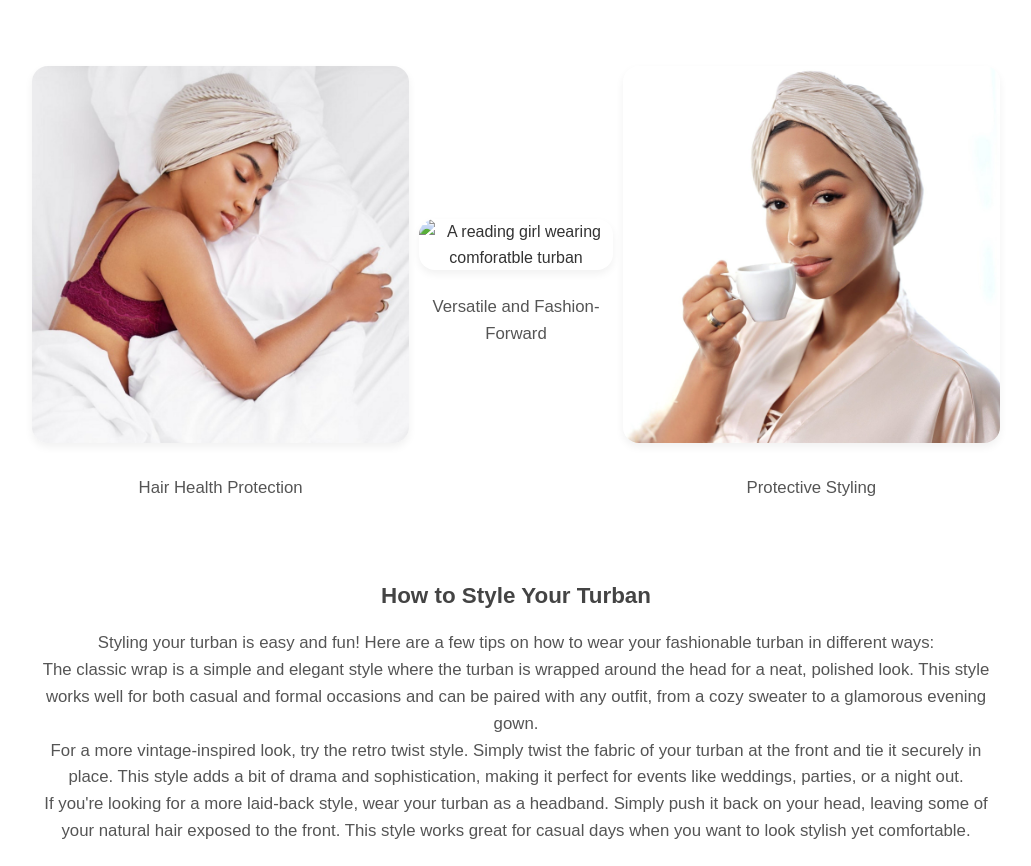
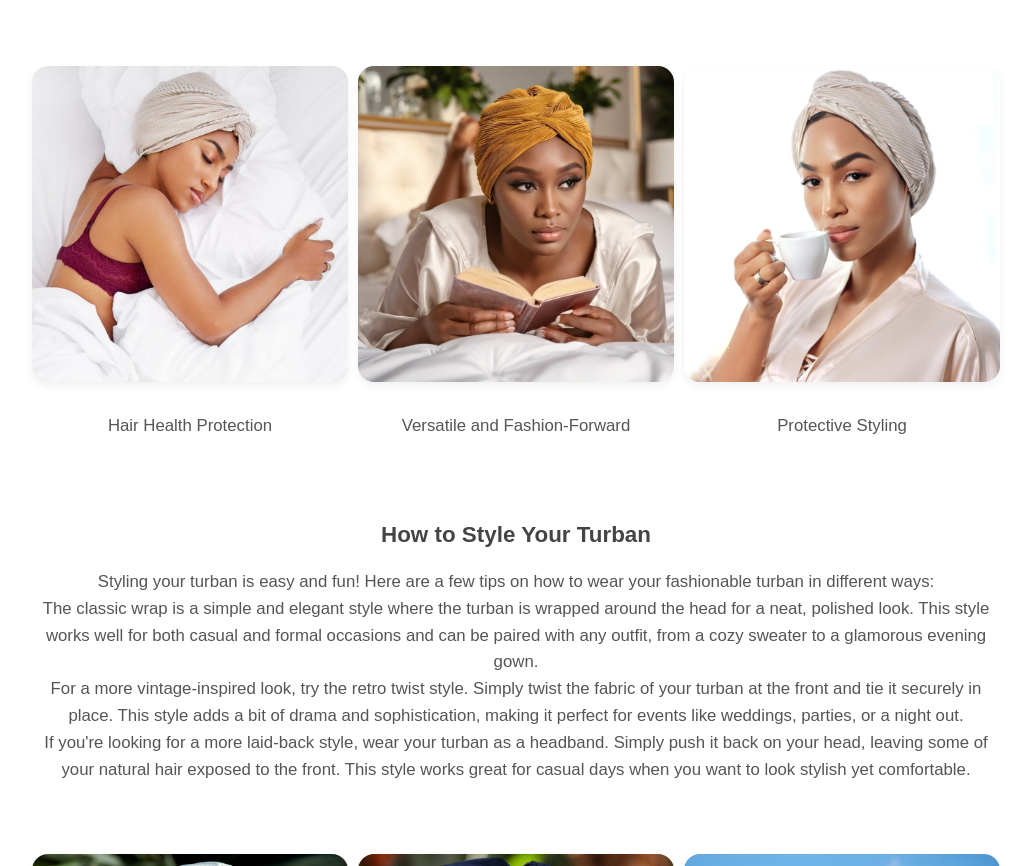
Before and after one commit to SarikaBhattarai/seo_final, a plain HTML site: page shop-turbans.html in a window 1280 px wide. Shown: the part 2351-3217 px from the top of the page, without its empty margins (124-1155 px from the left). Drawn offline with Linux system fonts and the light colour scheme.

Commit message:
improvems

```diff
--- a/shop-turbans.html
+++ b/shop-turbans.html
@@ -89,7 +89,7 @@
           <p>Hair Health Protection</p>
       </section>
       <section>
-        <img src="./images/stylish-book-reading-lady-wearing turban.jpg turban.jpg" class="feat_class" alt="A reading girl wearing comforatble turban"><!--Image copyright@Pixabay - Royality Free-->
+        <img src="./images/stylish-book-reading-lady-wearing turban.jpg" class="feat_class" alt="A reading girl wearing comforatble turban"><!--Image copyright@Pixabay - Royality Free-->
           <p>Versatile and Fashion-Forward</p>
       </section>
       <section>
```
